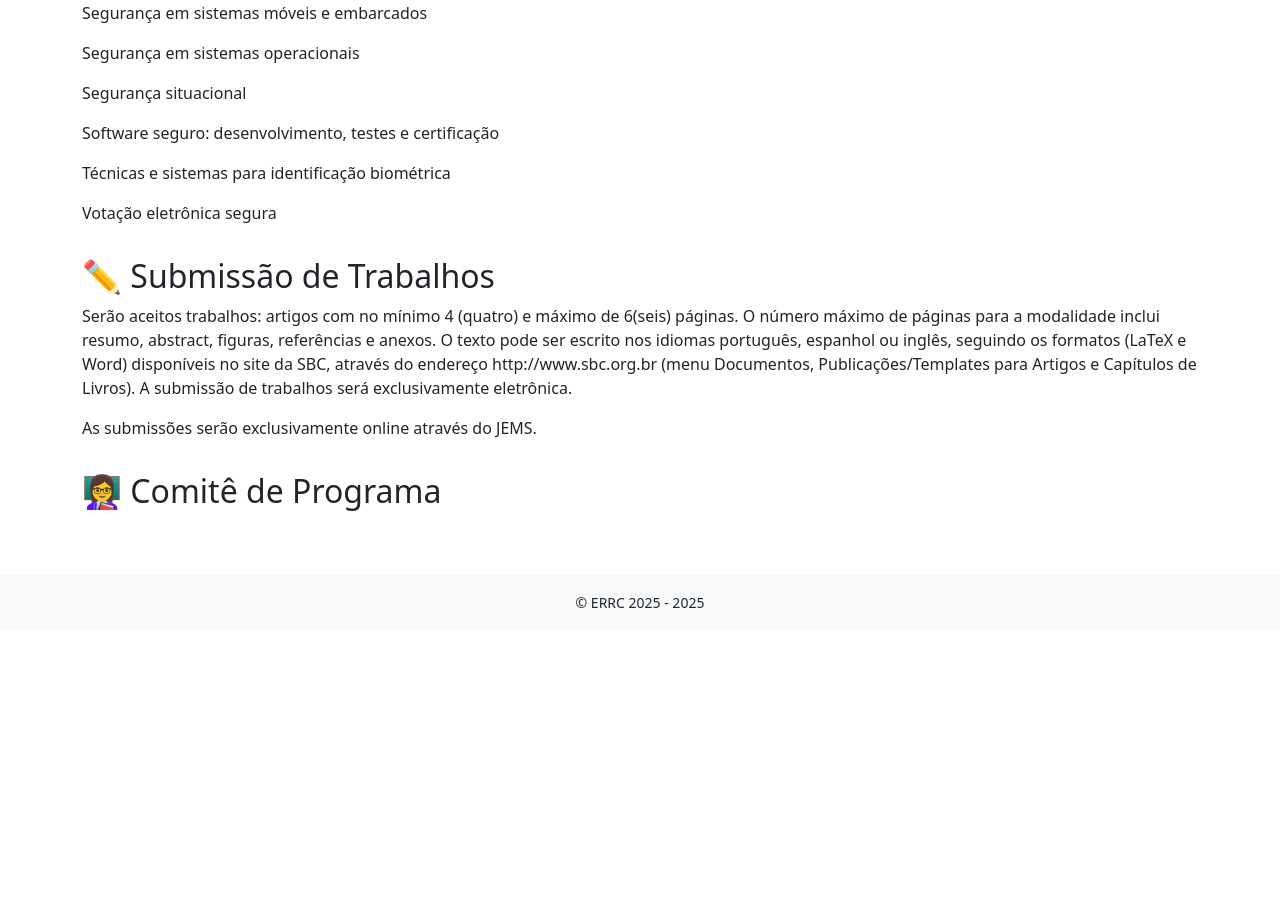
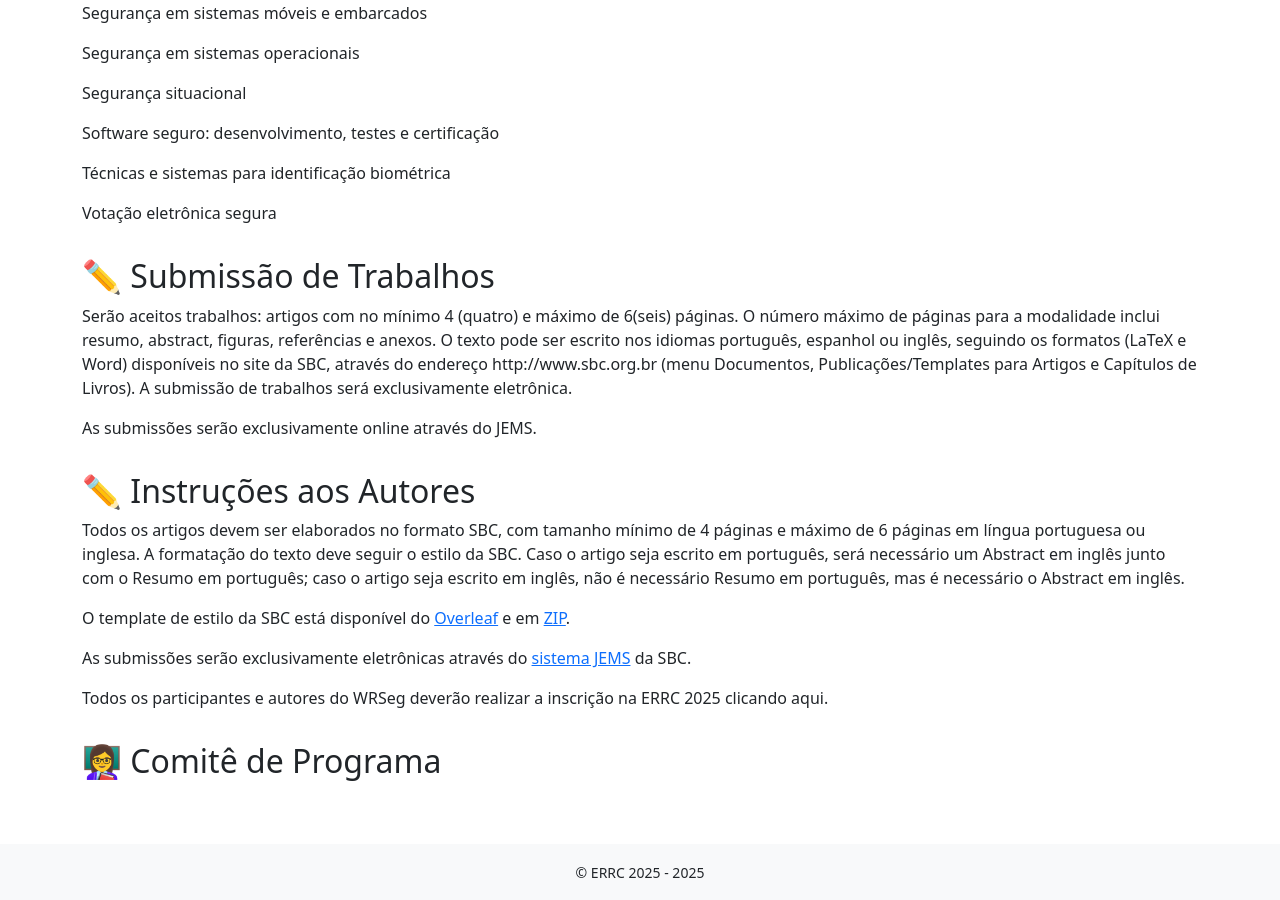
Before and after one commit to crrc-rs/errc2025, a Jekyll site: the page built from wrseg.md, in a window 1280 px wide and 900 px high, scrolled down 1850 px. Built offline with Jekyll 4.4.1, drawn with Linux system fonts in a browser that asks for light colours; before the commit the page ends 2480 px from its top, so only the background shows below that.

Commit message:
Update wrseg.md

```diff
--- a/wrseg.md
+++ b/wrseg.md
@@ -74,4 +74,13 @@
 
 As submissões serão exclusivamente online através do JEMS.
 
+## ✏️ Instruções aos Autores
+Todos os artigos devem ser elaborados no formato SBC, com tamanho mínimo de 4 páginas e máximo de 6 páginas em língua portuguesa ou inglesa. A formatação do texto deve seguir o estilo da SBC. Caso o artigo seja escrito em português, será necessário um Abstract em inglês junto com o Resumo em português; caso o artigo seja escrito em inglês, não é necessário Resumo em português, mas é necessário o Abstract em inglês.
+
+O template de estilo da SBC está disponível do [Overleaf](https://www.overleaf.com/latex/templates/sbc-conferences-template/blbxwjwzdngr) e em [ZIP](https://www.sbc.org.br/documentos-da-sbc/category/169-templates-para-artigos-e-capitulos-de-livros).
+
+As submissões serão exclusivamente eletrônicas através do [sistema JEMS]( https://jems3.sbc.org.br/errc2025) da SBC.
+
+Todos os participantes e autores do WRSeg deverão realizar a inscrição na ERRC 2025 clicando aqui.
+
 ## 👩‍🏫 Comitê de Programa
```
